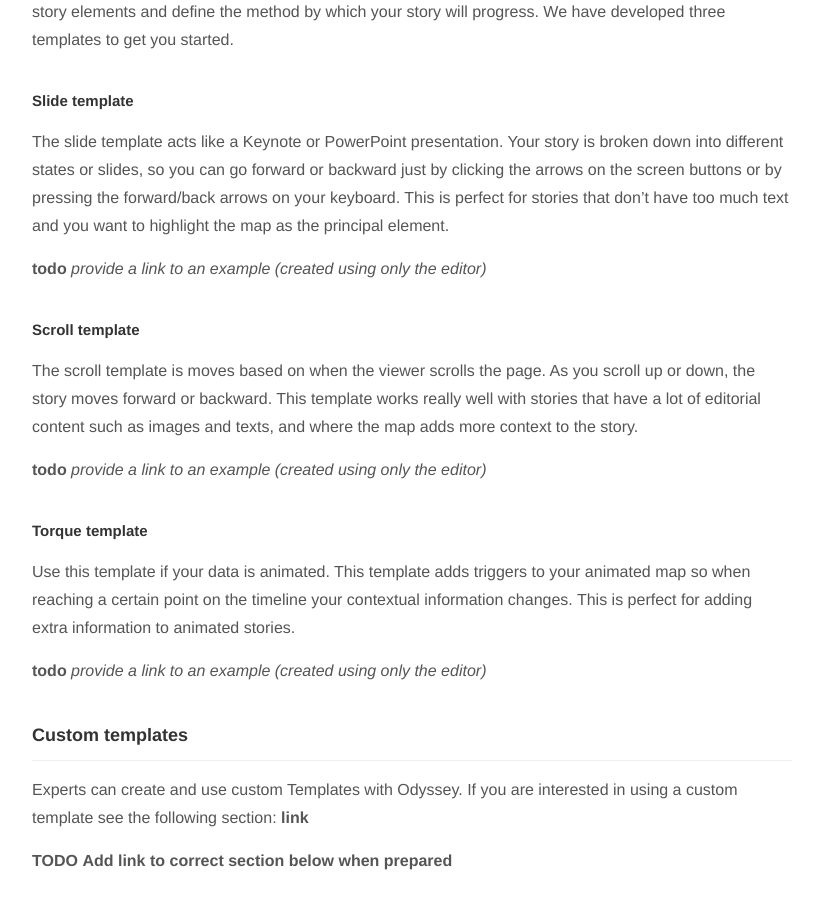
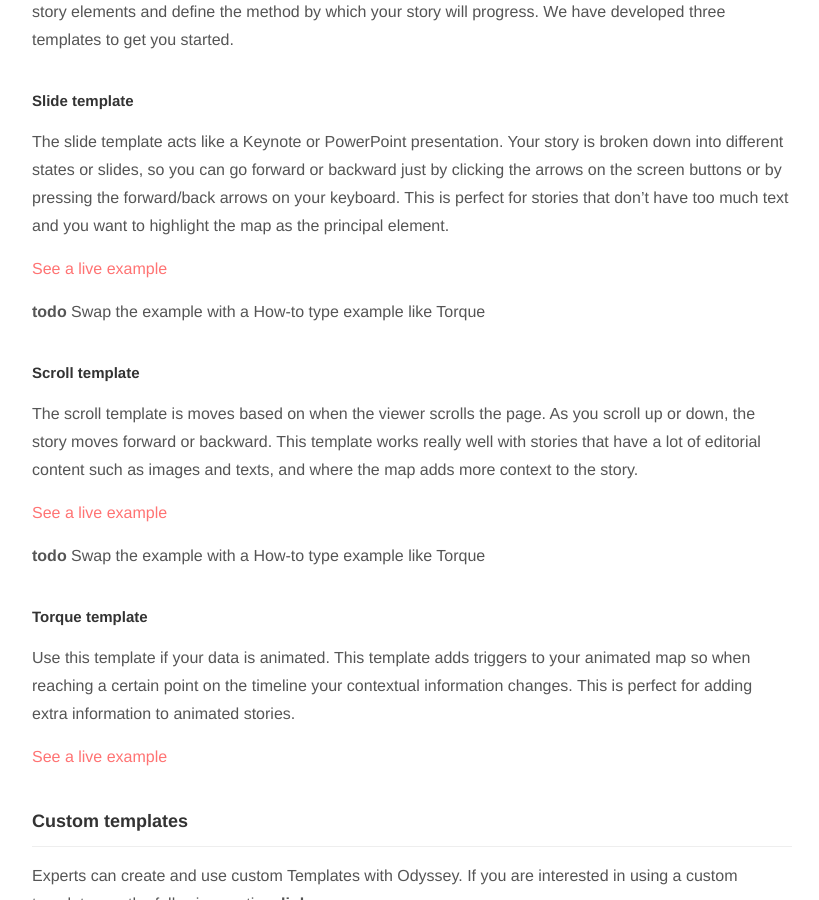
Before and after one commit to CartoDB/odyssey.js, a Jekyll site: the page built from documentation.md, in a window 1280 px wide and 900 px high, scrolled down 3196 px. Shown: the whole window, without its empty margins (243-1062 px from the left). Built offline with Jekyll 4.4.1, drawn with Linux system fonts in a browser that asks for light colours; nearby versions of some CDN libraries; library files that are not in the unit come from our copies.

Commit message:
added torque howto template example

```diff
--- a/documentation.md
+++ b/documentation.md
@@ -78,22 +78,25 @@
 
 The slide template acts like a Keynote or PowerPoint presentation. Your story is broken down into different states or slides, so you can go forward or backward just by clicking the arrows on the screen buttons or by pressing the forward/back arrows on your keyboard. This is perfect for stories that don't have too much text and you want to highlight the map as the principal element.
 
+[See a live example](http://bl.ocks.org/anonymous/raw/c51948a0d1ac9e417887/#1)
+
 **todo**
-_provide a link to an example (created using only the editor)_
+Swap the example with a How-to type example like Torque
 
 #### Scroll template
 
 The scroll template is moves based on when the viewer scrolls the page. As you scroll up or down, the story moves forward or backward. This template works really well with stories that have a lot of editorial content such as images and texts, and where the map adds more context to the story.
 
+[See a live example](http://bl.ocks.org/anonymous/raw/afbe3502bc3391a29502/)
+
 **todo**
-_provide a link to an example (created using only the editor)_
+Swap the example with a How-to type example like Torque
 
 #### Torque template
 
 Use this template if your data is animated. This template adds triggers to your animated map so when reaching a certain point on the timeline your contextual information changes. This is perfect for adding extra information to animated stories.
 
-**todo**
-_provide a link to an example (created using only the editor)_
+[See a live example](http://bit.ly/1n6kTDn)
 
 ### Custom templates
 
```
